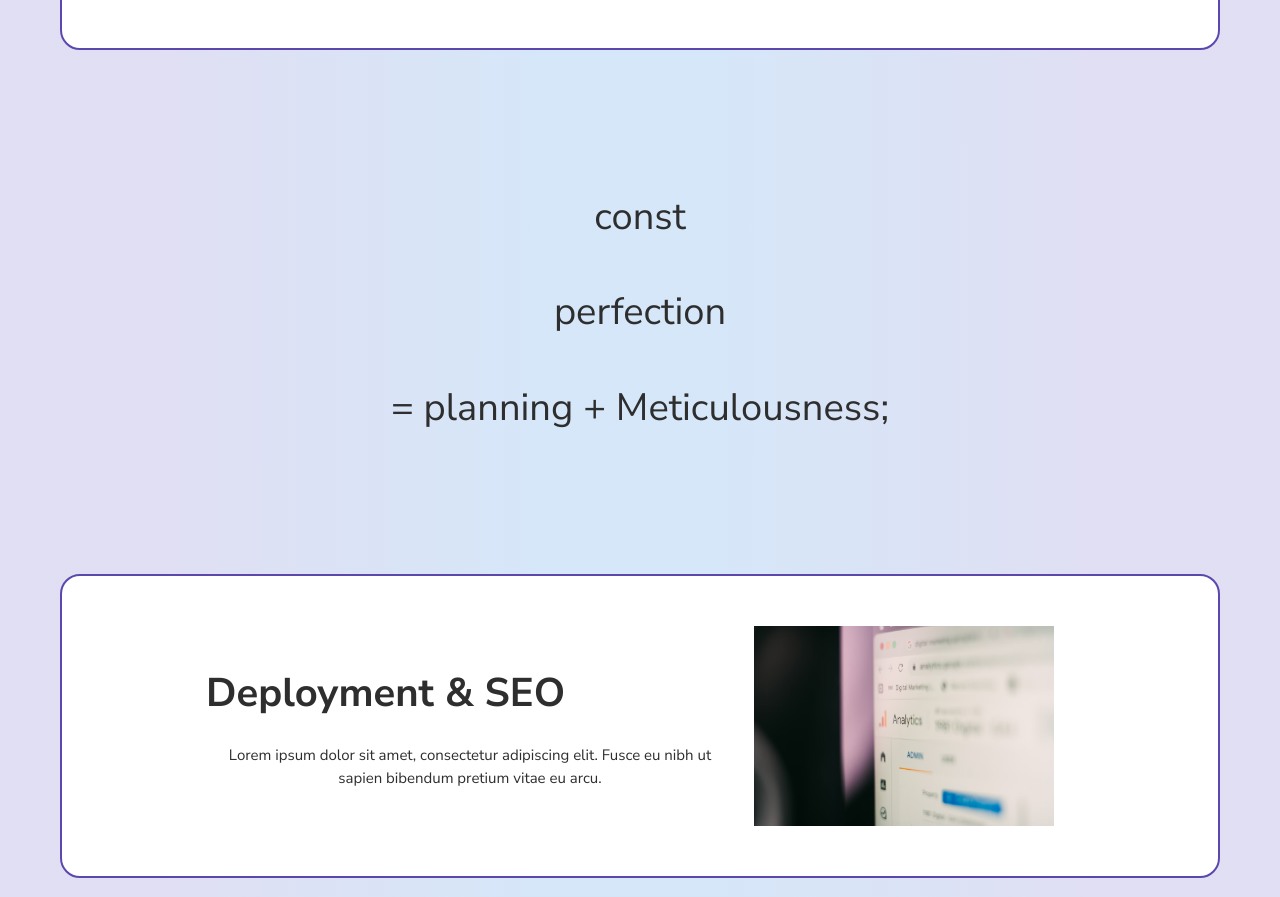
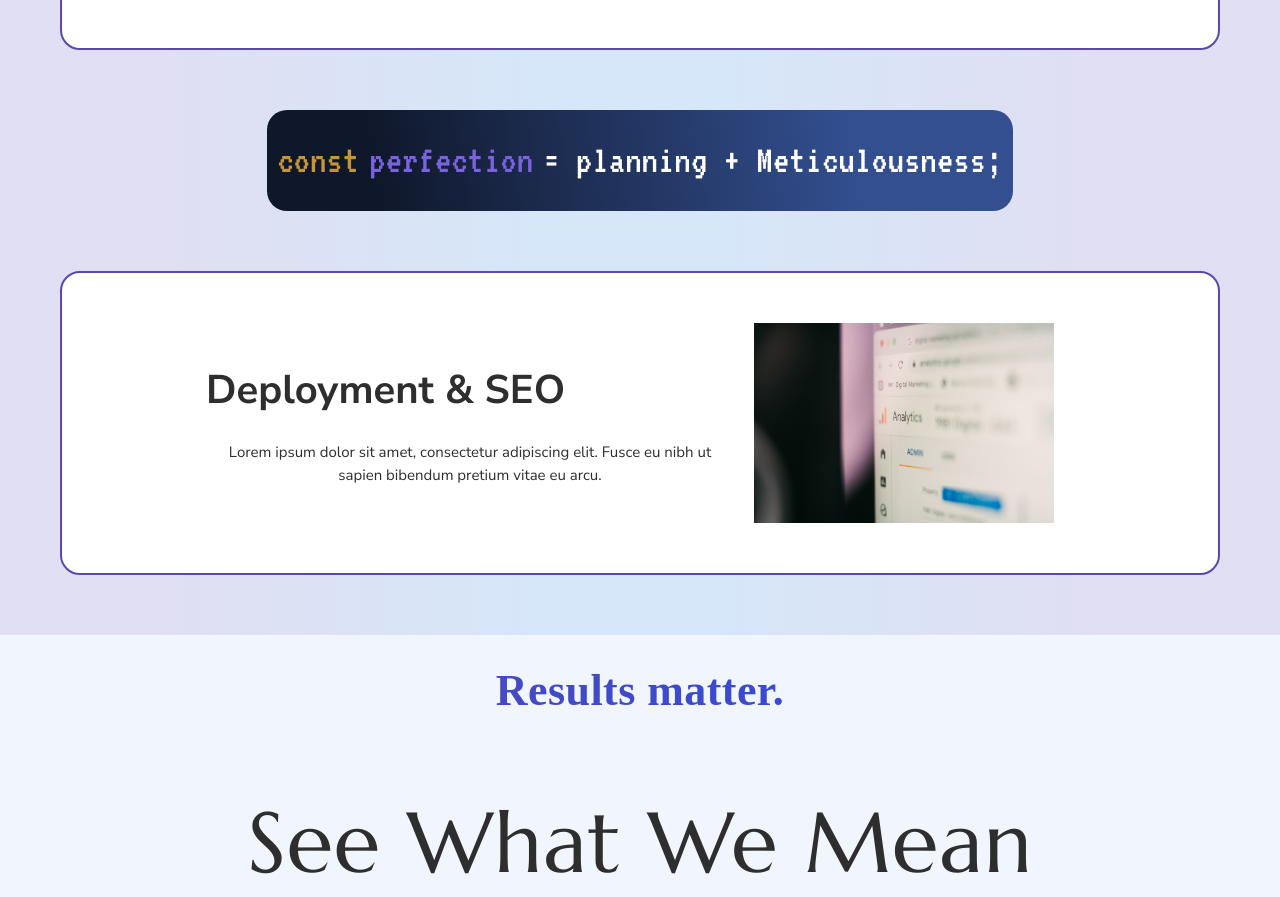
Before and after one commit to lionsgrandson/sites_for_everyone5.0, a React (Create React App) app: page / in a window 1280 px wide. Shown: the part 2314-3211 px from the top of the page. Built offline with nearby package versions, Linux system fonts and the light colour scheme.

Commit message:
style(process): responsive design

```diff
--- a/src/components/OurProccess/OurProccess.css
+++ b/src/components/OurProccess/OurProccess.css
@@ -48,8 +48,34 @@
   line-height: 1.5;
   padding: 2rem 1rem;
   margin: 1rem;
+  background: linear-gradient(80.08deg, #0f172a 14.62%, #334f90 78.4%);
+  display: flex;
+  gap: 1rem;
+  justify-content: center;
 }
-
+.bottomBoxOuterBox {
+  display: flex;
+  justify-content: center;
+}
+.procFir,
+.procsec,
+.procLast {
+  font-family: VT323;
+  font-size: 40px;
+  font-weight: 400;
+  line-height: 61px;
+  letter-spacing: 0.01em;
+  margin: 0;
+}
+.procFir {
+  color: rgba(255, 186, 58, 0.77);
+}
+.procsec {
+  color: rgba(123, 98, 222, 1);
+}
+.procLast {
+  color: rgba(255, 255, 255, 1);
+}
 @media (min-width: 768px) {
   .ourProSection-Title {
     padding: 0 calc(50vw - 400px);
@@ -82,10 +108,15 @@
   .middleBoxProc span {
     font-size: 5.625rem;
   }
-
-  .bottomBoxProc {
-    font-size: 3.8125rem;
-    padding: 5rem;
-    margin: 0 7rem;
+}
+@media (max-width: 768px) {
+  .procFir,
+  .procsec,
+  .procLast {
+    font-size: 2.5rem;
+  }
+  .bottomBoxProc,
+  .middleBoxProc {
+    display: none !important;
   }
 }
--- a/src/components/OurProccess/OurProccess.js
+++ b/src/components/OurProccess/OurProccess.js
@@ -27,10 +27,12 @@ export default function OurProccess() {
         WbtnQ={false}
         LORImg={true}
       />
-      <div className="bottomBoxProc">
-        <p className="procFir">const</p>
-        <p className="procsec"> perfection</p>
-        <p className="procLast"> = planning + Meticulousness;</p>
+      <div className="bottomBoxOuterBox">
+        <div className="bottomBoxProc">
+          <p className="procFir">const </p>
+          <p className="procsec"> perfection</p>
+          <p className="procLast"> = planning + Meticulousness;</p>
+        </div>
       </div>
       <PicXtext
         imgXTextImg={imgXTextImg3}
```
